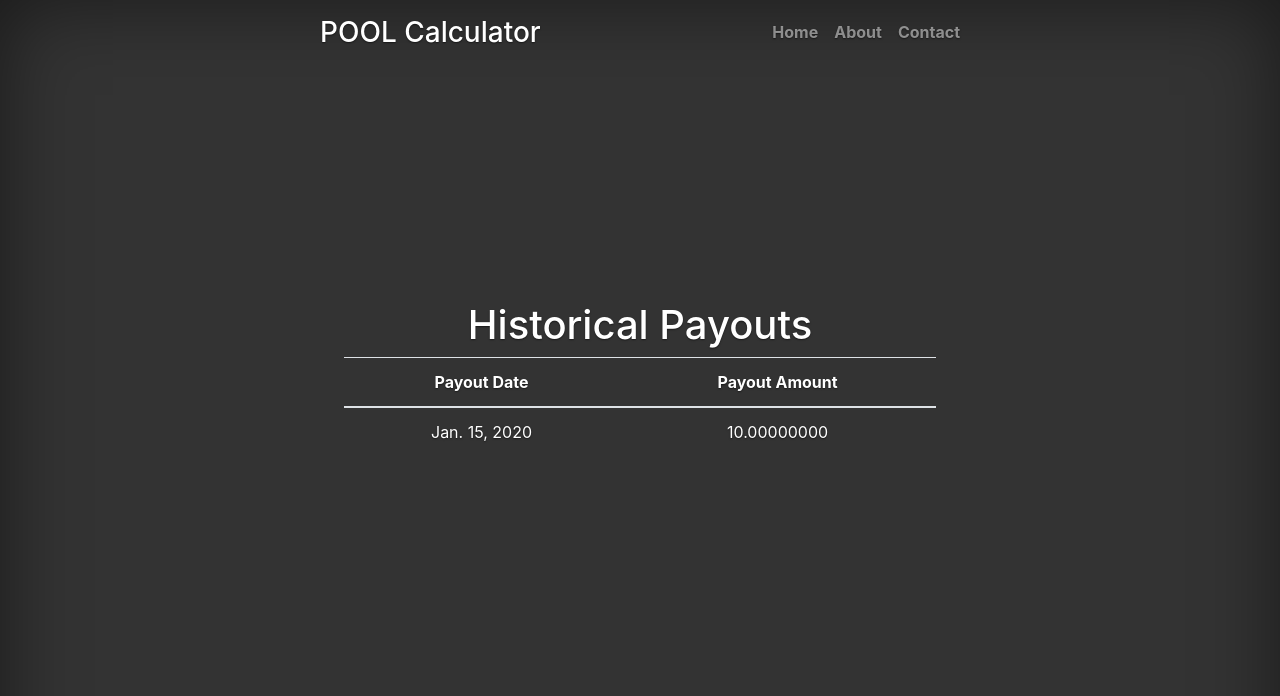
After one commit to kevinbird15/POOLCalc, a Django app: a page that uses templates/historical_payouts.html in a window 1280 px wide. The commit adds this page. Shown: the top 696 px of the page. Run offline with Django 3.2, Linux system fonts and the light colour scheme; tables that the repository leaves empty hold one stand-in row (values such as "Sample post"); some libraries are stand-ins or nearby versions.

Commit message:
adding some historical and fixing some formatting

```diff
--- a/calculator/urls.py
+++ b/calculator/urls.py
@@ -7,4 +7,6 @@ urlpatterns = [
     url(r'^results/', views.calculator_results, name='calculator_results'),
     url(r'^about/', views.about, name='about'),
     url(r'^contact/', views.contact, name='contact'),
+    url(r'^owners/', views.pool_owners, name='pool_owners'),
+    url(r'^historical/', views.historical_payouts, name='historical_payout'),
 ]
--- a/calculator/views.py
+++ b/calculator/views.py
@@ -1,7 +1,7 @@
 import urllib
 import urllib.request
 import json
-#from urllib.request import urlopen
+import pandas as pd
 from django.shortcuts import render, redirect
 from .forms import PayoutForm, CalculatorForm
 from .models import PayoutAmount, Calculator
@@ -35,6 +35,7 @@ def calculator_results(request):
 
 
 def enter_payout(request):
+    # TODO add USDETH price to payout model
     if request.method == "POST":
         form = PayoutForm(request.POST)
         if form.is_valid():
@@ -52,3 +53,30 @@ def about(request):
 
 def contact(request):
     return render(request, "contact.html", {})
+
+
+def pool_owners(request):
+    transactions = pd.read_csv("calculator/static/POOL_Transactions/POOL_Activity_2017_01_01_to_2018_02_27.csv")
+    owner_lookup = {}
+    # when people get rid of coins, this will subtract from their total
+    for i, j in enumerate(transactions.values):
+        try:
+            owner_lookup[j[4]] = owner_lookup[j[4]] + j[-1] * -1
+        except:
+            owner_lookup[j[4]] = j[-1] * -1
+    # now do the recipients of the coins
+    for i, j in enumerate(transactions.values):
+        try:
+            owner_lookup[j[5]] = owner_lookup[j[5]] + j[-1]
+        except:
+            owner_lookup[j[5]] = j[-1]
+    total_pool = 0
+    for wallet, value in owner_lookup.items():
+        if(wallet != "0x0000000000000000000000000000000000000000" and wallet != '0x009d7bde00c7b4025e4110cd73261d760a349133' ):
+            total_pool += value
+    return render(request, "pool_owners.html", {"coin_holders": owner_lookup, "total_pool": total_pool})
+
+
+def historical_payouts(request):
+    payout_amounts = PayoutAmount.objects.order_by('payout_date').values()
+    return render(request, "historical_payouts.html", {"payout_amounts": payout_amounts})
--- a/templates/calculator_results.html
+++ b/templates/calculator_results.html
@@ -2,9 +2,9 @@
 
 {% block content %}
     <h1>
-        {{ eth_made }} ETH (${{ usd_made }}) with {{ coin_num }} POOL
+        {{ eth_made|floatformat:8 }} ETH (${{ usd_made }}) with {{ coin_num }} POOL
     </h1>
     <p>
-        On {{ payout_date }} you would have made {{ payout_amount }} eth per POOL
+        On {{ payout_date.date }} you would have made {{ payout_amount|floatformat:8 }} eth per POOL
     </p>
 {% endblock %}
--- /dev/null
+++ b/templates/historical_payouts.html
@@ -0,0 +1,21 @@
+{% extends 'base.html' %}
+
+{% block content %}
+    <h1>Historical Payouts</h1>
+    <table class="table">
+        <thead>
+            <tr>
+                <th scope="col">Payout Date</th>
+                <th scope="col">Payout Amount</th>
+            </tr>
+        </thead>
+        <tbody>
+        {% for i in payout_amounts %}
+            <tr>
+                <td>{{ i.payout_date.date }}</td>
+                <td>{{ i.payout_amount|floatformat:8 }}</td>
+            </tr>
+        {% endfor %}
+        </tbody>
+    </table>
+{% endblock %}
```
